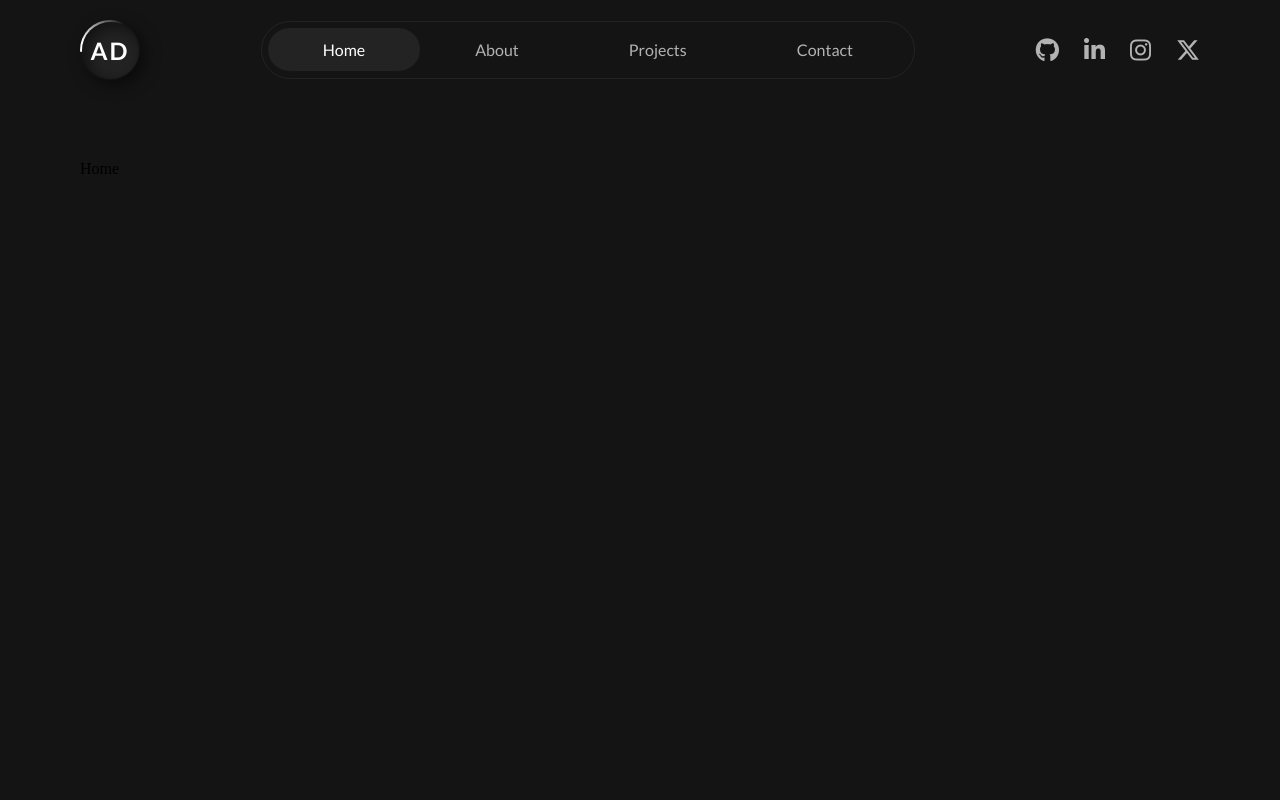
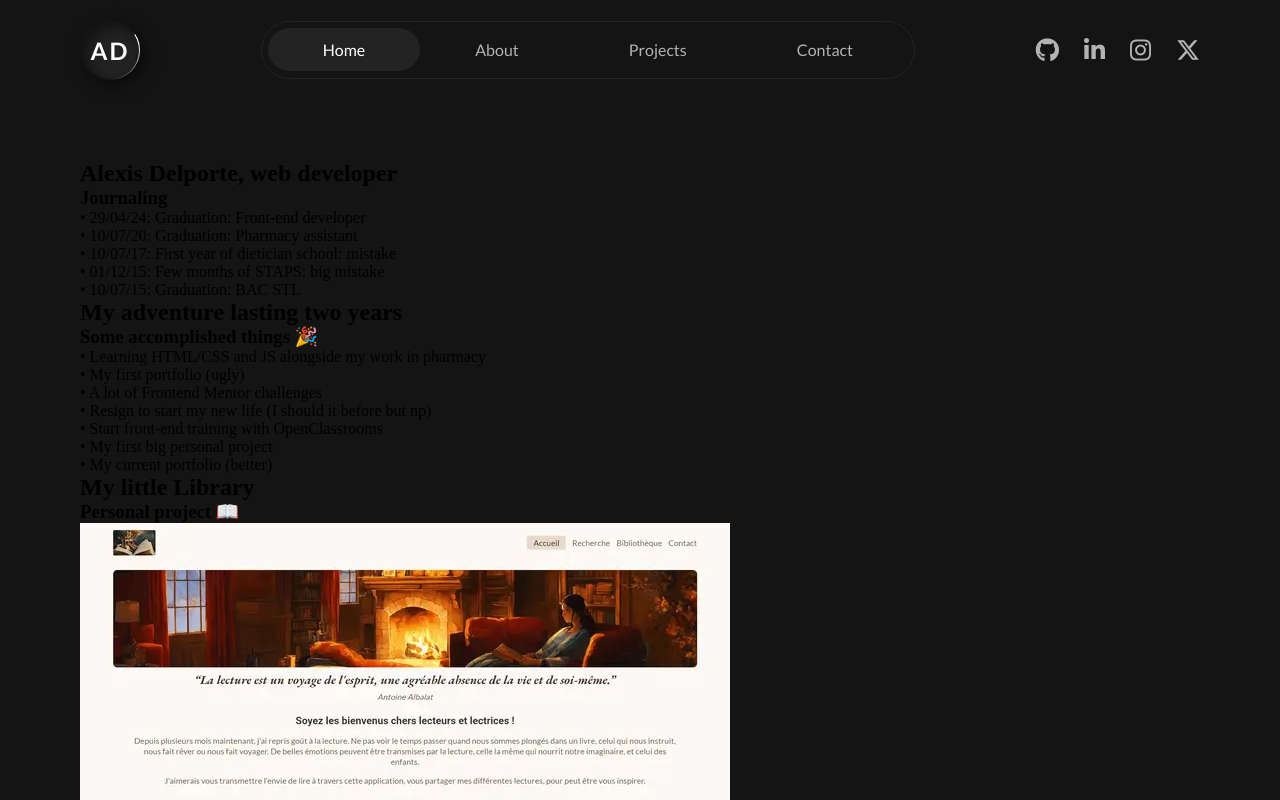
Before and after one commit to AlexDDevv/Portfolio-v3, a React (Vite) app: page / in a window 1280 px wide. Shown: the top 800 px of the page. Built offline with nearby package versions, Linux system fonts and the light colour scheme.

Commit message:
Call components in Home page

```diff
--- a/src/pages/Home.jsx
+++ b/src/pages/Home.jsx
@@ -1,7 +1,33 @@
 import React from 'react'
+import gridData from "../data/gridData.json"
+import BentoItem from '../components/home/BentoItem'
 
 export default function Home() {
-  return (
-    <div>Home</div>
-  )
+    return (
+        <main className='grid-container'>
+            <>
+                {gridData.text.map(item => (
+                    <BentoItem
+                        key={item.id}
+                        type={"text"}
+                        item={item}
+                    />
+                ))}
+                {gridData.app.map(item => (
+                    <BentoItem
+                        key={item.id}
+                        type={"app"}
+                        item={item}
+                    />
+                ))}
+                {gridData.social.map(item => (
+                    <BentoItem
+                        key={item.id}
+                        type={"social"}
+                        item={item}
+                    />
+                ))}
+            </>
+        </main>
+    )
 }
```
